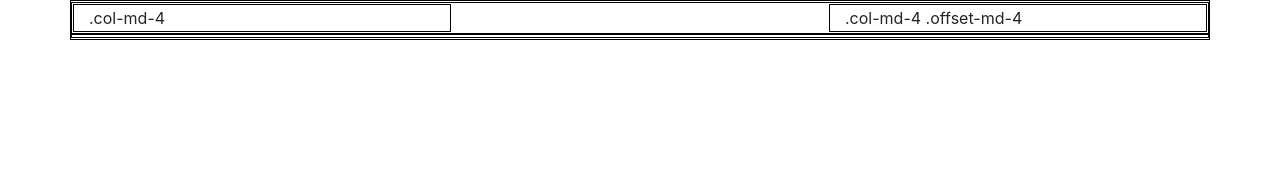
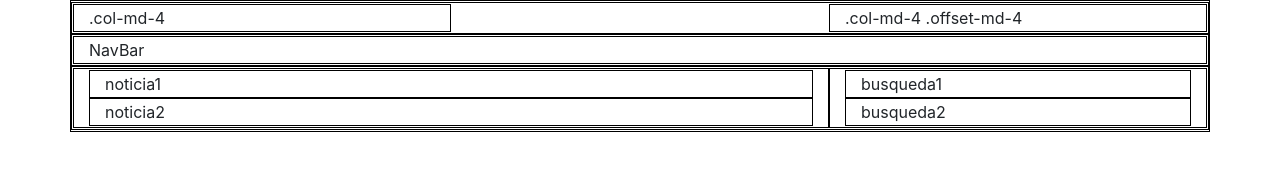
Before and after one commit to TimmoCovi/Blog1_Bootstrap, a plain HTML site: page index.html in a window 1280 px wide. Drawn offline with nearby package versions, Linux system fonts and the light colour scheme.

Commit message:
Commit2
estructura

```diff
--- a/index.html
+++ b/index.html
@@ -17,8 +17,20 @@
           <div class="col-md-4 offset-md-4">.col-md-4 .offset-md-4</div>
       </div>
       <div class="row">
+        <div class="col">NavBar</div>
+      </div>
+      <div class="row">
+        <div class="col-md-8">
+          <div class="col">noticia1</div>
+          <div class="col">noticia2</div>
+        </div>
+        <div class="col-md-4">
+          <div class="col">busqueda1</div>
+          <div class="col">busqueda2</div>
 
+        </div>
       </div>
+
     </div>
 
   </body>
```
